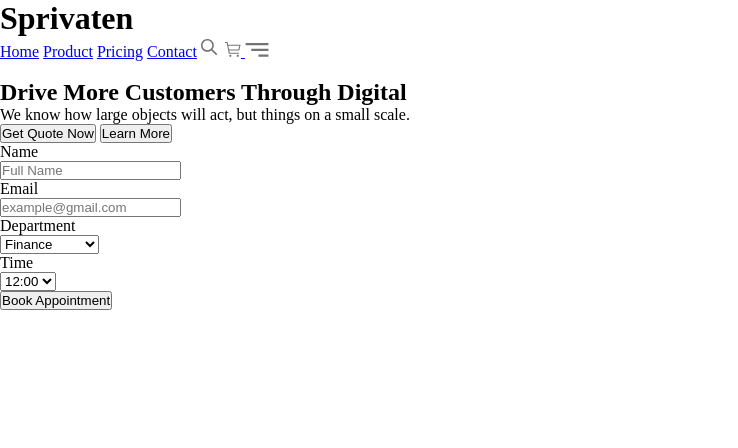
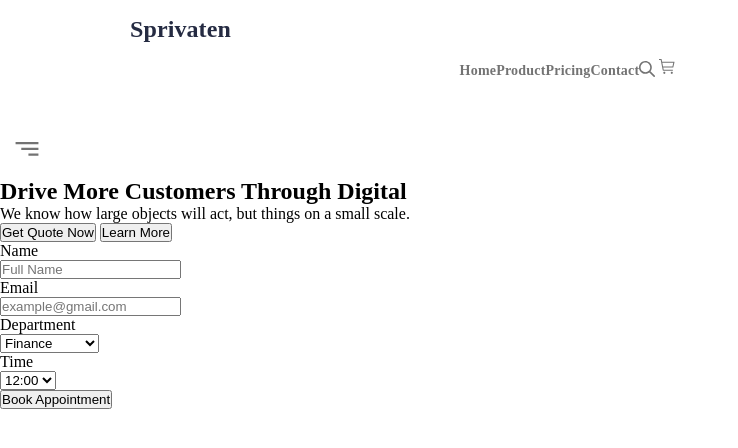
Before and after one commit to NaraSalman/RA_project, a plain HTML site: page index.html in a window 1280 px wide. Shown: the whole page, without its empty margins (0-738 px from the left). Drawn offline with Linux system fonts and the light colour scheme.

Commit message:
changes done

```diff
--- a/index.html
+++ b/index.html
@@ -6,26 +6,34 @@
     <meta name="viewport" content="width=device-width, initial-scale=1.0">
     <title>Sprivaten</title>
     <script src="https://kit.fontawesome.com/645c9f53d6.js" crossorigin="anonymous"></script>
+    <!-- <link rel="stylesheet" href="https://cdn.jsdelivr.net/npm/bootstrap@4.4.1/dist/css/bootstrap.min.css"
+        integrity="sha384-Vkoo8x4CGsO3+Hhxv8T/Q5PaXtkKtu6ug5TOeNV6gBiFeWPGFN9MuhOf23Q9Ifjh" crossorigin="anonymous"> -->
     <link rel="stylesheet" href="style.css">
 </head>
 
 <body>
     <header>
-        <h1>Sprivaten</h1>
+        <div class="container-wide">
+            <div class="container">
+                <div class="flex">
+                    <div class="left"><h3>Sprivaten</h3></div>
+
+
+                    <div class="navbar right">
                         <nav>
-            <div class="navbar">
-                <a href="#home">Home</a>
-                <a href="#product">Product</a>
-                <a href="#pricing">Pricing</a>
-                <a href="#contact">Contact</a>
-                <a href="#search"><svg xmlns="http://www.w3.org/2000/svg" width="20" height="20" viewBox="0 0 20 20"
-                        fill="none">
+                            <ul class="itemslist">
+                                <li> <a href="#home" class="item">Home</a></li>
+                                <li> <a href="#product" class="item">Product</a></li>
+                                <li> <a href="#pricing" class="item">Pricing</a></li>
+                                <li> <a href="#contact" class="item">Contact</a></li>
+                                <li> <a href="#search"><svg xmlns="http://www.w3.org/2000/svg" width="20" height="20"
+                                            viewBox="0 0 20 20" fill="none">
                                             <path fill-rule="evenodd" clip-rule="evenodd"
                                                 d="M11.4601 12.3185L15.7639 16.6223C15.9151 16.7737 16.0001 16.979 16 17.193C15.9999 17.407 15.9148 17.6122 15.7635 17.7635C15.6121 17.9147 15.4068 17.9997 15.1928 17.9996C14.9788 17.9995 14.7736 17.9144 14.6223 17.7631L10.3185 13.4593C9.03194 14.4558 7.41407 14.9247 5.79403 14.7707C4.17398 14.6167 2.67346 13.8513 1.59771 12.6302C0.521957 11.4091 -0.0482098 9.82408 0.00319691 8.19754C0.0546036 6.57101 0.723722 5.02514 1.87443 3.87443C3.02514 2.72372 4.57101 2.0546 6.19754 2.0032C7.82408 1.95179 9.40911 2.52196 10.6302 3.59771C11.8513 4.67346 12.6167 6.17398 12.7707 7.79403C12.9247 9.41407 12.4558 11.0319 11.4593 12.3185H11.4601ZM6.4003 13.1993C7.67328 13.1993 8.89412 12.6936 9.79425 11.7935C10.6944 10.8933 11.2001 9.67248 11.2001 8.3995C11.2001 7.12652 10.6944 5.90568 9.79425 5.00554C8.89412 4.10541 7.67328 3.59972 6.4003 3.59972C5.12732 3.59972 3.90648 4.10541 3.00634 5.00554C2.10621 5.90568 1.60052 7.12652 1.60052 8.3995C1.60052 9.67248 2.10621 10.8933 3.00634 11.7935C3.90648 12.6936 5.12732 13.1993 6.4003 13.1993Z"
                                                 fill="#737373" />
-                    </svg></a>
-                <a href="#cart"><svg xmlns="http://www.w3.org/2000/svg" width="16" height="15" viewBox="0 0 16 15"
-                        fill="none">
+                                        </svg></a></li>
+                                <li> <a href="#cart"><svg xmlns="http://www.w3.org/2000/svg" width="16" height="15"
+                                            viewBox="0 0 16 15" fill="none">
                                             <g clip-path="url(#clip0_964_19265)">
                                                 <path
                                                     d="M5.33327 14.9336C5.92237 14.9336 6.39993 14.4561 6.39993 13.867C6.39993 13.2779 5.92237 12.8003 5.33327 12.8003C4.74416 12.8003 4.2666 13.2779 4.2666 13.867C4.2666 14.4561 4.74416 14.9336 5.33327 14.9336Z"
@@ -43,15 +51,25 @@
                                                 </clipPath>
                                             </defs>
                                         </svg>
-                </a>
-                <a href="#sort-bar"><svg xmlns="http://www.w3.org/2000/svg" width="24" height="14" viewBox="0 0 24 14"
-                        fill="none">
+                                    </a></li>
+
+                            </ul>
+                        </nav>
+                    </div>
+                </div>
+
+
+            </div>
+            <div> <a href="#sort-bar"><svg xmlns="http://www.w3.org/2000/svg" width="24" height="14"
+                viewBox="0 0 24 14" fill="none">
                 <path
                     d="M0.571289 0H23.4284V2.28571H0.571289V0ZM6.28557 5.71429H23.4284V8H6.28557V5.71429ZM13.4284 11.4286H23.4284V13.7143H13.4284V11.4286Z"
                     fill="#737373" />
-                    </svg></a>
+            </svg></a></div>
+
         </div>
-        </nav>
+
+
     </header>
     <br>
     <main>
--- a/style.css
+++ b/style.css
@@ -10,17 +10,102 @@ body {
     height: 100%;
 }
 
-#navbar {
-    width: 1332px;
-    height: 104px;
-    flex-shrink: 0;
+
+.container-wide {
+    width: 100%;
+    padding-right: 15px;
+    padding-left: 15px;
+    margin-right: auto;
+    margin-left: auto;
+}
+
+
+@media (min-width: 1200px) {
+    .container-wide {
+        max-width: 1322px;
+    }
+}
+
+.container {
+    width: 100%;
+    padding-right: 15px;
+    padding-left: 15px;
+    margin-right: auto;
+    margin-left: auto;
+}
+
+
+@media (min-width: 1200px) {
+    .container {
+        max-width: 1050px;
+    }
+}
+
+h3 {
+    float: left;
+    width: 118px;
+    height: 32px;
+    margin-top: 13px;
+    display: inline-flex;
+    padding: 13px 69px 13px 0px;
+    align-items: center;
+    color: var(--text-color, #252B42);
+    font-family: Montserrat;
+    font-size: 24px;
+    font-style: normal;
+    font-weight: 700;
+    line-height: 32px;
+    letter-spacing: 0.1px;
+}
+
+.navbar {
+    display: flex;
+    flex-direction: row;
+    flex-wrap: nowrap;
+    align-items: end;
     margin: 59px;
-    display: flex;
-    justify-content: space-around;
+}
 
+nav a {
+    text-decoration: none;
 
 }
 
+.itemslist {
+    display: flex;
+    justify-content: space-between;
+}
+
 ul {
- list-style: none;
+    list-style: none;
 }
+
+.item {
+    width: 45px;
+    height: 24px;
+    flex-shrink: 0;
+    color: var(--second-text-color, #737373);
+    text-align: center;
+    font-family: Montserrat;
+    font-size: 14px;
+    font-style: normal;
+    font-weight: 600;
+    line-height: 24px;
+    letter-spacing: 0.2px;
+}
+
+.flex {
+    display: flex;
+}
+
+.left {
+    flex: 30%;
+    float:left;
+
+}
+
+.right {
+    flex: 70%;
+    float:right;
+
+}
```
Lines whose indentation alone changed are shown as unchanged.
